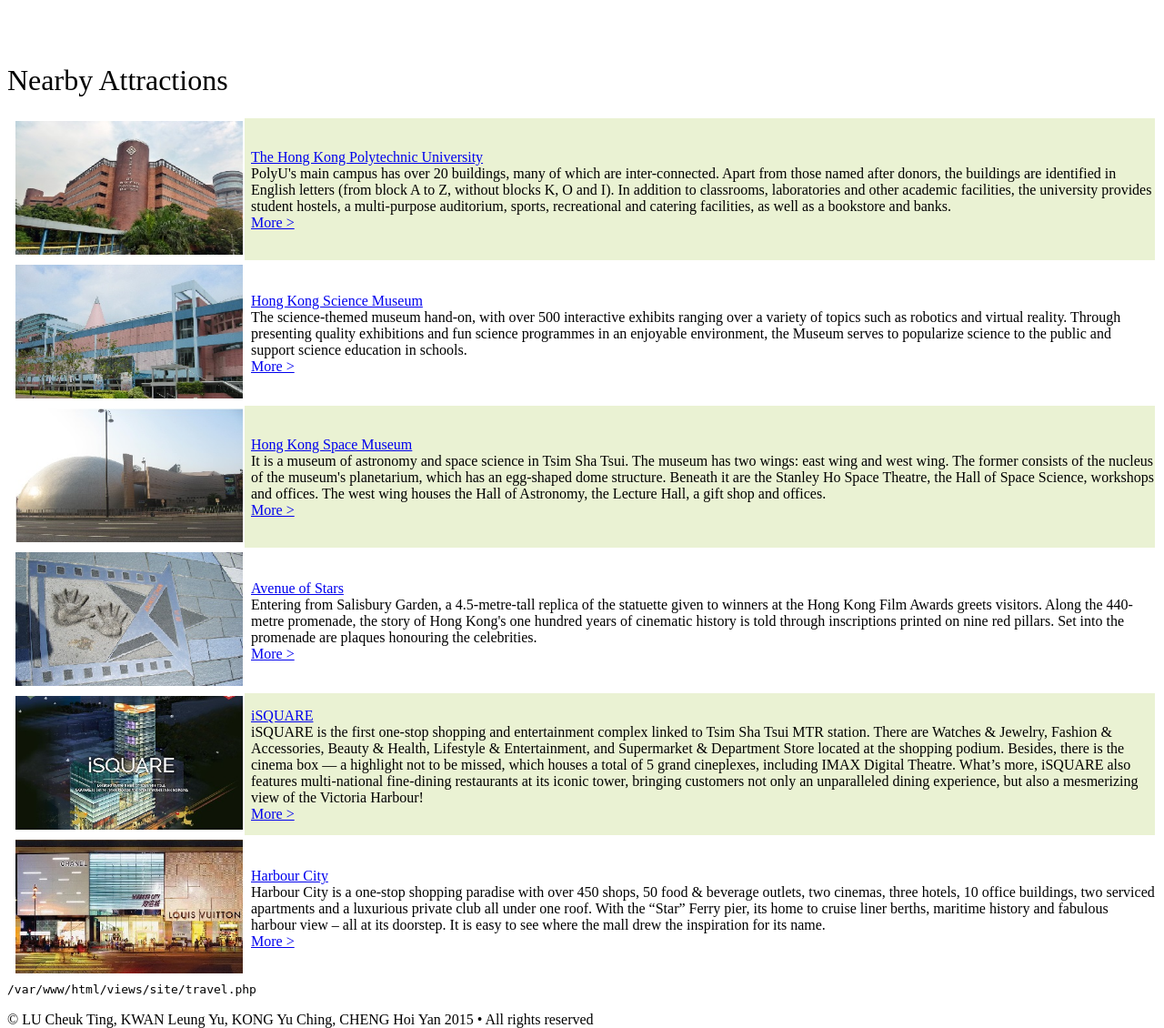
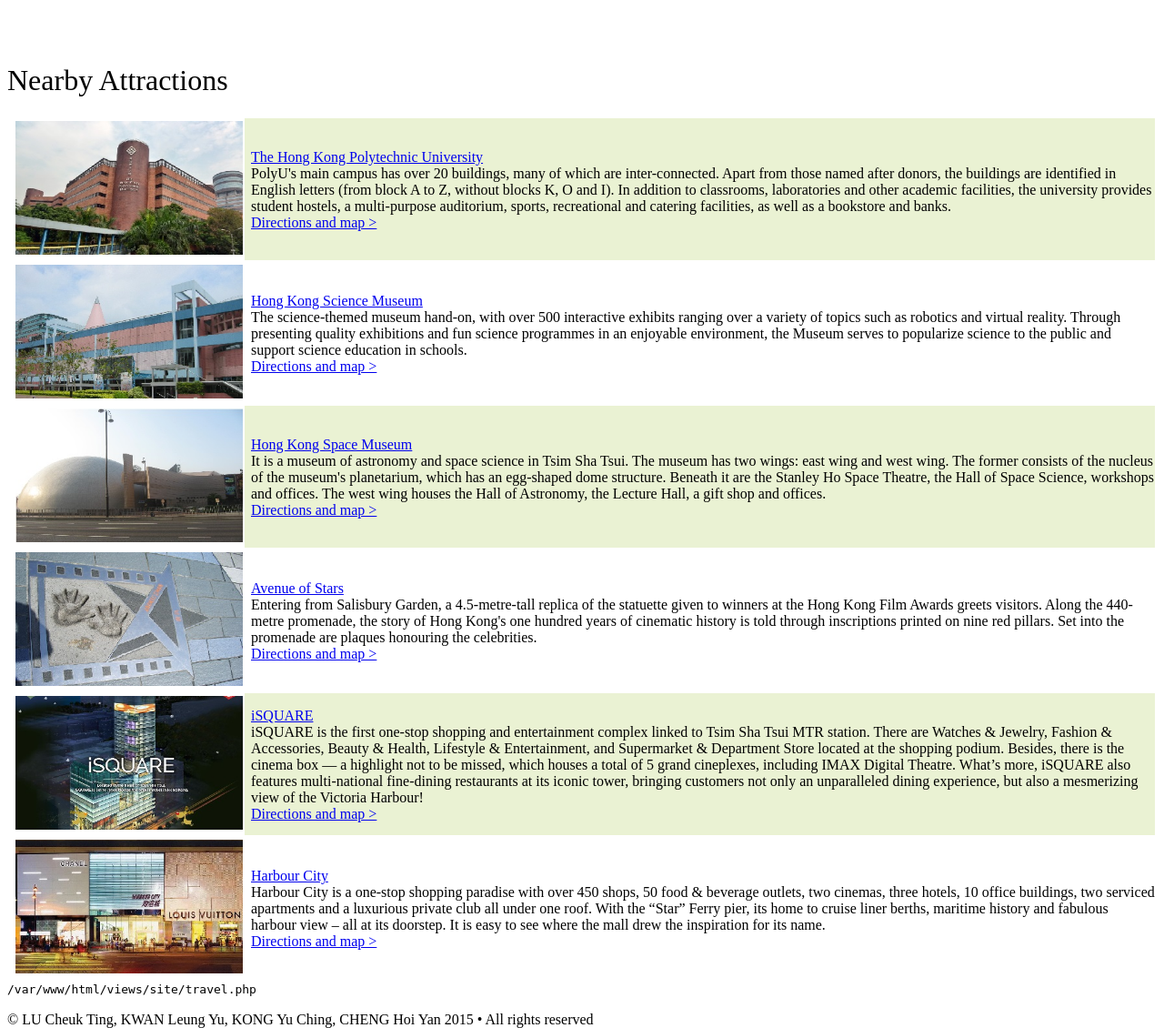
Before and after one commit to pyw5pkU9PcdW/COMP3421, a Yii app: the page made by views/site/travel.php in a window 1280 px wide. Shown: the whole page at 91% size. Run offline with PHP 8.4 and a stand-in for Yii, Linux system fonts and the light colour scheme; the template is opened without the code that fills it, so the values that code supplies are empty; some libraries are stand-ins or nearby versions.

Commit message:
travel.php

```diff
--- a/views/site/travel.php
+++ b/views/site/travel.php
@@ -31,7 +31,7 @@
                 <br>
                 PolyU's main campus has over 20 buildings, many of which are inter-connected. Apart from those named after donors, the buildings are identified in English letters (from block A to Z, without blocks K, O and I). In addition to classrooms, laboratories and other academic facilities, the university provides student hostels, a multi-purpose auditorium, sports, recreational and catering facilities, as well as a bookstore and banks.
                 <br>
-                <a href="http://localhost/comp3421/web/index.php?r=site%2Ftravel_1" class="more_link" style="width:auto;">More ></a>
+                <a href="http://localhost/comp3421/web/index.php?r=site%2Ftravel_1" class="more_link" style="width:auto;">Directions and map ></a>
             </td>
         </tr>
 
@@ -44,7 +44,7 @@
                 <br>
                 The science-themed museum hand-on, with over 500 interactive exhibits ranging over a variety of topics such as robotics and virtual reality. Through presenting quality exhibitions and fun science programmes in an enjoyable environment, the Museum serves to popularize science to the public and support science education in schools.
                 <br>
-                <a href="http://localhost/comp3421/web/index.php?r=site%2Ftravel_2" class="more_link" style="width:auto;">More ></a>
+                <a href="http://localhost/comp3421/web/index.php?r=site%2Ftravel_2" class="more_link" style="width:auto;">Directions and map ></a>
             </td>
         </tr>
 
@@ -57,7 +57,7 @@
                 <br>
                 It is a museum of astronomy and space science in Tsim Sha Tsui. The museum has two wings: east wing and west wing. The former consists of the nucleus of the museum's planetarium, which has an egg-shaped dome structure. Beneath it are the Stanley Ho Space Theatre, the Hall of Space Science, workshops and offices. The west wing houses the Hall of Astronomy, the Lecture Hall, a gift shop and offices.
                 <br>
-                <a href="http://localhost/comp3421/web/index.php?r=site%2Ftravel_3" class="more_link" style="width:auto;">More ></a>
+                <a href="http://localhost/comp3421/web/index.php?r=site%2Ftravel_3" class="more_link" style="width:auto;">Directions and map ></a>
             </td>
         </tr>
         <tr>
@@ -69,7 +69,7 @@
                 <br>
                 Entering from Salisbury Garden, a 4.5-metre-tall replica of the statuette given to winners at the Hong Kong Film Awards greets visitors. Along the 440-metre promenade, the story of Hong Kong's one hundred years of cinematic history is told through inscriptions printed on nine red pillars. Set into the promenade are plaques honouring the celebrities.
                 <br>
-                <a href="http://localhost/comp3421/web/index.php?r=site%2Ftravel_4" class="more_link" style="width:auto;">More ></a>
+                <a href="http://localhost/comp3421/web/index.php?r=site%2Ftravel_4" class="more_link" style="width:auto;">Directions and map ></a>
             </td>
         </tr>
 
@@ -82,7 +82,7 @@
                 <br>
                 iSQUARE is the first one-stop shopping and entertainment complex linked to Tsim Sha Tsui MTR station. There are Watches & Jewelry, Fashion & Accessories, Beauty & Health, Lifestyle & Entertainment, and Supermarket & Department Store located at the shopping podium. Besides, there is the cinema box — a highlight not to be missed, which houses a total of 5 grand cineplexes, including IMAX Digital Theatre. What’s more, iSQUARE also features multi-national fine-dining restaurants at its iconic tower, bringing customers not only an unparalleled dining experience, but also a mesmerizing view of the Victoria Harbour!
                 <br>
-                <a href="http://localhost/comp3421/web/index.php?r=site%2Ftravel_5" class="more_link" style="width:auto;">More ></a>
+                <a href="http://localhost/comp3421/web/index.php?r=site%2Ftravel_5" class="more_link" style="width:auto;">Directions and map ></a>
             </td>
         </tr>
 
@@ -95,7 +95,7 @@
                 <br>
                 Harbour City is a one-stop shopping paradise with over 450 shops, 50 food & beverage outlets, two cinemas, three hotels, 10 office buildings, two serviced apartments and a luxurious private club all under one roof. With the “Star” Ferry pier, its home to cruise liner berths, maritime history and fabulous harbour view – all at its doorstep. It is easy to see where the mall drew the inspiration for its name.
                 <br>
-                <a href="http://localhost/comp3421/web/index.php?r=site%2Ftravel_6" class="more_link" style="width:auto;">More ></a>
+                <a href="http://localhost/comp3421/web/index.php?r=site%2Ftravel_6" class="more_link" style="width:auto;">Directions and map ></a>
             </td>
         </tr>
 
```
